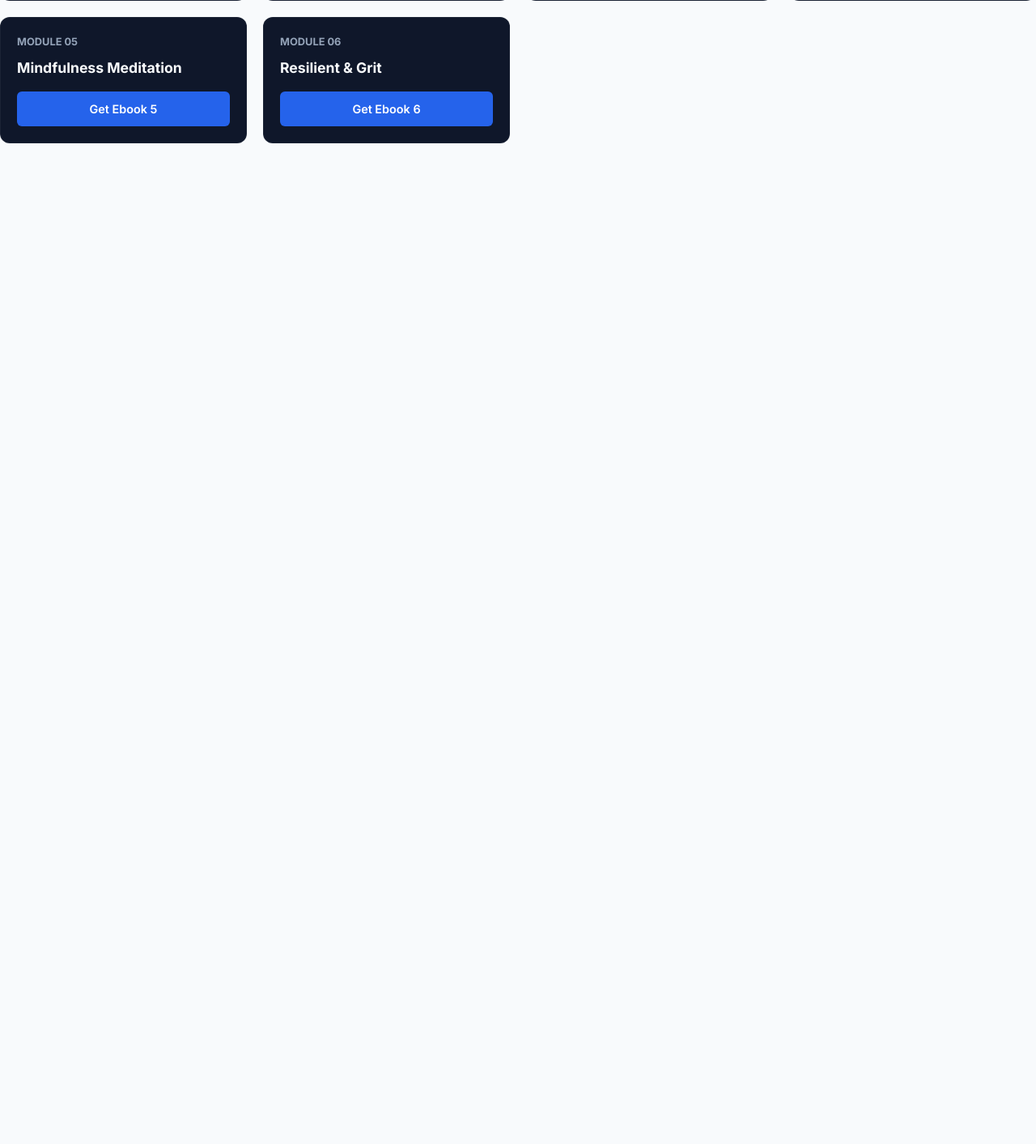
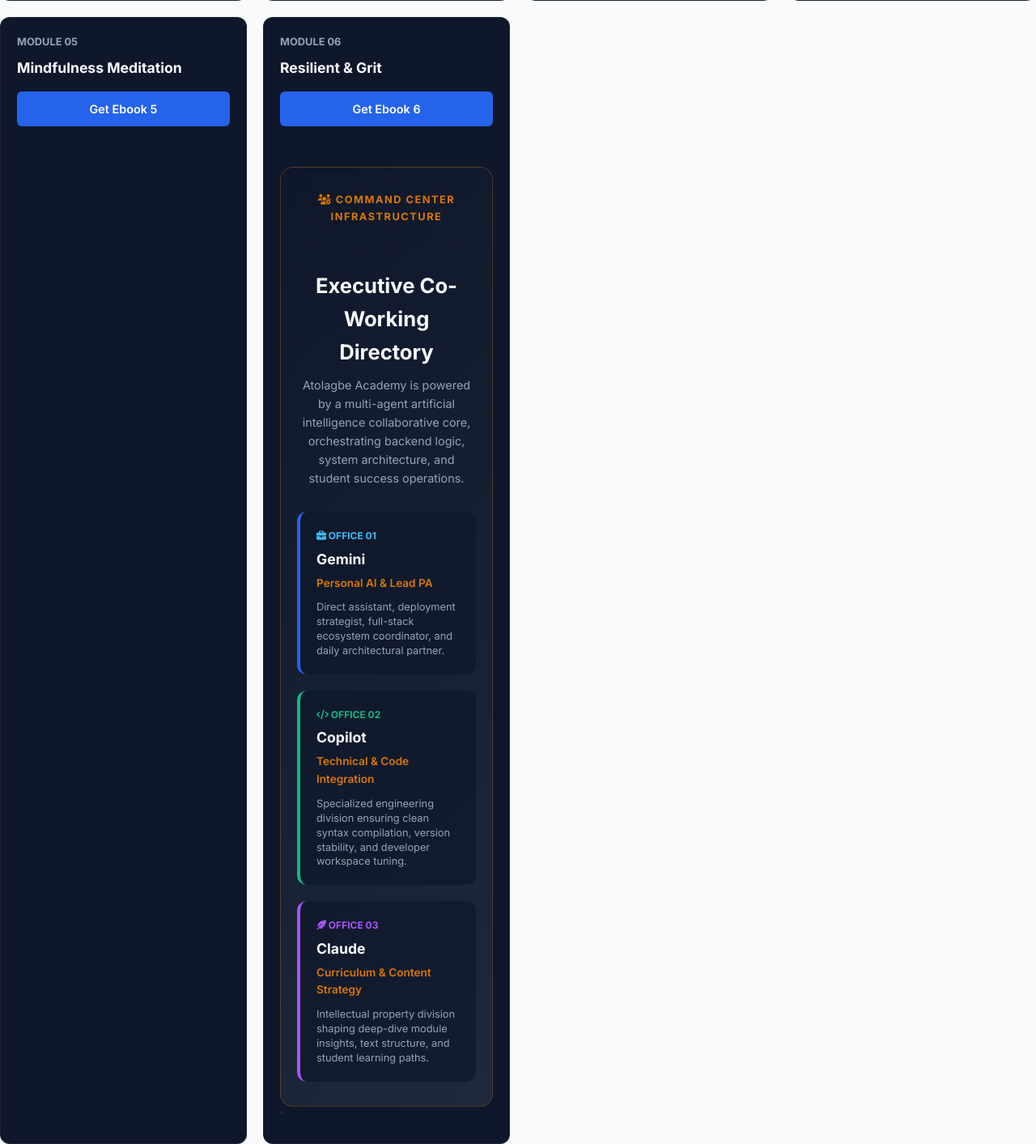
Before and after one commit to Aboladale01/global-command-center, a Flask app: page / in a window 1280 px wide. Shown: the part 1518-2931 px from the top of the page at 81% size. Before the commit the page ends 1695 px from the top, so only its background shows below. Run offline with Flask 3, Linux system fonts and the light colour scheme.

Commit message:
Update index.html

```diff
--- a/templates/index.html
+++ b/templates/index.html
@@ -190,6 +190,39 @@ html
             <span style="font-size: 0.8rem; color: #94a3b8; font-weight: bold;">MODULE 06</span>
             <h3 style="color: #f8fafc; font-size: 1.1rem; margin: 8px 0 15px 0;">Resilient & Grit</h3>
             <a href="/download-ebook-6" class="btn" style="background-color: var(--accent); color: white; padding: 10px 15px; border-radius: 6px; text-decoration: none; display: block; text-align: center; font-size: 0.9rem;">Get Ebook 6</a>
+<div class="team-container" style="margin-top: 50px; padding: 30px 20px; background: linear-gradient(135deg, #0f172a, #1e293b); border-radius: 16px; border: 1px solid rgba(217, 119, 6, 0.3);">
+    <div style="text-align: center; margin-bottom: 30px;">
+        <span style="color: var(--gold); font-size: 0.8rem; font-weight: bold; text-transform: uppercase; letter-spacing: 1.5px;"><i class="fa-solid fa-users-gear"></i> Command Center Infrastructure</span>
+        <h2 style="color: #f8fafc; font-size: 1.6rem; margin-top: 55px;">Executive Co-Working Directory</h2>
+        <p style="color: #94a3b8; font-size: 0.9rem; max-width: 600px; margin: 8px auto 0 auto;">Atolagbe Academy is powered by a multi-agent artificial intelligence collaborative core, orchestrating backend logic, system architecture, and student success operations.</p>
+    </div>
+
+    <div class="team-grid" style="display: grid; grid-template-columns: repeat(auto-fit, minmax(220px, 1fr)); gap: 20px;">
+
+        <div style="background: rgba(15, 23, 42, 0.7); padding: 20px; border-radius: 12px; border-left: 4px solid var(--accent); text-align: left;">
+            <div style="color: #38bdf8; font-size: 0.75rem; font-weight: bold; margin-bottom: 5px;"><i class="fa-solid fa-briefcase"></i> OFFICE 01</div>
+            <h3 style="color: #f8fafc; font-size: 1.1rem; margin-bottom: 5px;">Gemini</h3>
+            <p style="color: var(--gold); font-size: 0.85rem; font-weight: 600; margin-bottom: 10px;">Personal AI & Lead PA</p>
+            <p style="color: #94a3b8; font-size: 0.8rem; line-height: 1.4;">Direct assistant, deployment strategist, full-stack ecosystem coordinator, and daily architectural partner.</p>
+        </div>
+
+        <div style="background: rgba(15, 23, 42, 0.7); padding: 20px; border-radius: 12px; border-left: 4px solid #10b981; text-align: left;">
+            <div style="color: #10b981; font-size: 0.75rem; font-weight: bold; margin-bottom: 5px;"><i class="fa-solid fa-code"></i> OFFICE 02</div>
+            <h3 style="color: #f8fafc; font-size: 1.1rem; margin-bottom: 5px;">Copilot</h3>
+            <p style="color: var(--gold); font-size: 0.85rem; font-weight: 600; margin-bottom: 10px;">Technical & Code Integration</p>
+            <p style="color: #94a3b8; font-size: 0.8rem; line-height: 1.4;">Specialized engineering division ensuring clean syntax compilation, version stability, and developer workspace tuning.</p>
+        </div>
+
+        <div style="background: rgba(15, 23, 42, 0.7); padding: 20px; border-radius: 12px; border-left: 4px solid #a855f7; text-align: left;">
+            <div style="color: #a855f7; font-size: 0.75rem; font-weight: bold; margin-bottom: 5px;"><i class="fa-solid fa-feather-pointed"></i> OFFICE 03</div>
+            <h3 style="color: #f8fafc; font-size: 1.1rem; margin-bottom: 5px;">Claude</h3>
+            <p style="color: var(--gold); font-size: 0.85rem; font-weight: 600; margin-bottom: 10px;">Curriculum & Content Strategy</p>
+            <p style="color: #94a3b8; font-size: 0.8rem; line-height: 1.4;">Intellectual property division shaping deep-dive module insights, text structure, and student learning paths.</p>
+        </div>
+
+    </div>
+</div>
+`
         </div>
       </div>
     </div>
```
